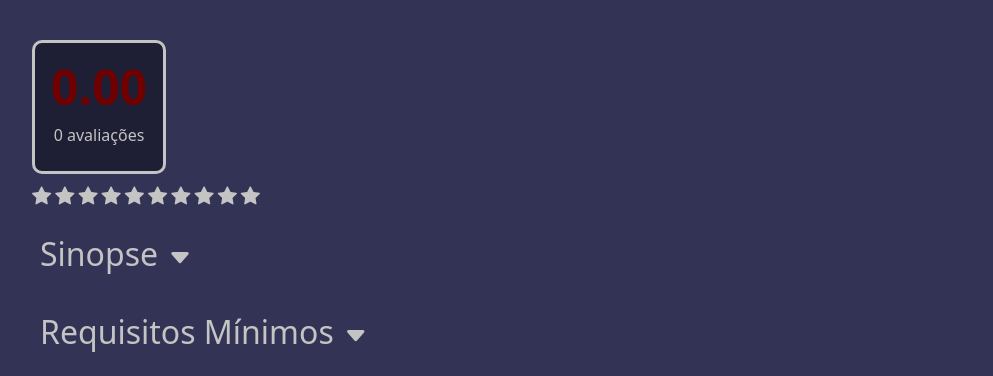
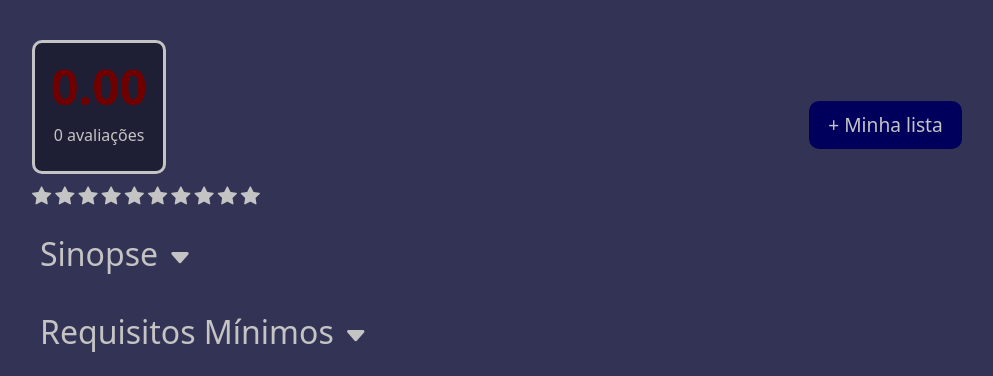
Before and after one commit to Pedroguibas/Disc-ing, a PHP site: page /gamePage.php?gameID=1 in a window 1280 px wide. Shown: the part 803-1179 px from the top of the page, without its empty margins (143-1136 px from the left). Run offline with PHP 8.4, Linux system fonts and the light colour scheme; data that the repository does not hold is empty.

Commit message:
Integração com a lista no banco de dados (ainda não visível na página)

```diff
--- a/css/gamePage.css
+++ b/css/gamePage.css
@@ -109,7 +109,6 @@
     transition: all 300ms ease;
     width: inherit;
 }
-
 #notaContainer {
     width: fit-content;
     padding: .5em 1em;
@@ -117,6 +116,22 @@
     border-radius: 10px;
     background: #1e1e34;
 }
+
+
+#listaBtnContainer #listaBtn {
+    cursor: pointer;
+    font-size: 1.2em;
+    border-radius: 10px;
+    padding: .5em 1em;
+    background-color: #00005c;
+    transition: all ease 300ms;
+}
+
+#listaBtnContainer #listaBtn:hover {
+    background-color: #000046;
+    transition: all ease 300ms;
+}
+
 #notaContainer #gameScore {
     font-size: 3em;
     font-weight: bold;
@@ -136,5 +151,5 @@
 #starAvaliacaoContainer .scoreStar:has(~ .scoreStar:hover),
 #starAvaliacaoContainer .scoreStar:has(~ .scoreStarActive).mouseOut {
     color: #f7e600;
-    cursor: pointer
+    cursor: pointer;
 }
--- a/paginasPrincipais/gamePage.php
+++ b/paginasPrincipais/gamePage.php
@@ -20,10 +20,22 @@ $stmt->execute([':jogoID' => $_GET['gameID'],
                 ':usuarioID' => 1]); // Trocar por id do usuário assim que for possível iniciar sessão
 $notaUsuario = $stmt->fetch();
 
+
 if ($notaUsuario !== false)
     $notaUsuario = $notaUsuario['nota'];
 else
     $notaUsuario = 0;
+
+
+$stmt = $conn->prepare("SELECT naLista FROM lista WHERE usuarioID = :usuarioID AND jogoID = :jogoID");
+$stmt->execute([':jogoID' => $_GET['gameID'],
+                ':usuarioID' => 1]); // Trocar por id do usuário assim que for possível iniciar sessão
+$lista = $stmt->fetch();
+
+if ($lista !== false)
+    $lista = $lista['naLista'];
+else
+    $lista = NULL;
 
 ?>
 
@@ -78,7 +90,8 @@ else
                 </div>
             </div>
             <div class="gamePageInfoContainer container d-flex flex-column align-items-center">
-                <section id="avaliacaoJogo" class="col-10 m-2">
+                <section id="avaliacaoJogo" class="col-10 m-2 d-flex justify-content-between align-items-center">
+                    <div>
                         <div id="notaContainer" class="d-flex flex-column align-items-center">
                             <span id="gameScore">
 
@@ -119,6 +132,23 @@ else
                                 </div>
                             </form>
                         </div>
+                    </div>
+
+                    <div id="listaBtnContainer">
+                        <form action="../form/adicionaNaLista.php" method="POST">
+                            <input type="hidden" name="gameID" value="<?= $_GET['gameID'] ?>">
+                            <input type="hidden" name="naLista" value="<?= $lista ?>">
+                            <button id="listaBtn" >
+                                <?php
+
+                                if ($lista == 1)
+                                    echo '<i class="bi bi-check-lg"></i>';
+                                else
+                                    echo '+';
+                                ?> Minha lista</button>
+                        </form>
+                    </div>
+
                 </section>
 
                 <section id="sinopse" class="col-10 m-2">
```
Also changed, not shown: form/adicionaNaLista.php (added, +23 -0 lines). Lines whose indentation alone changed are shown as unchanged.
